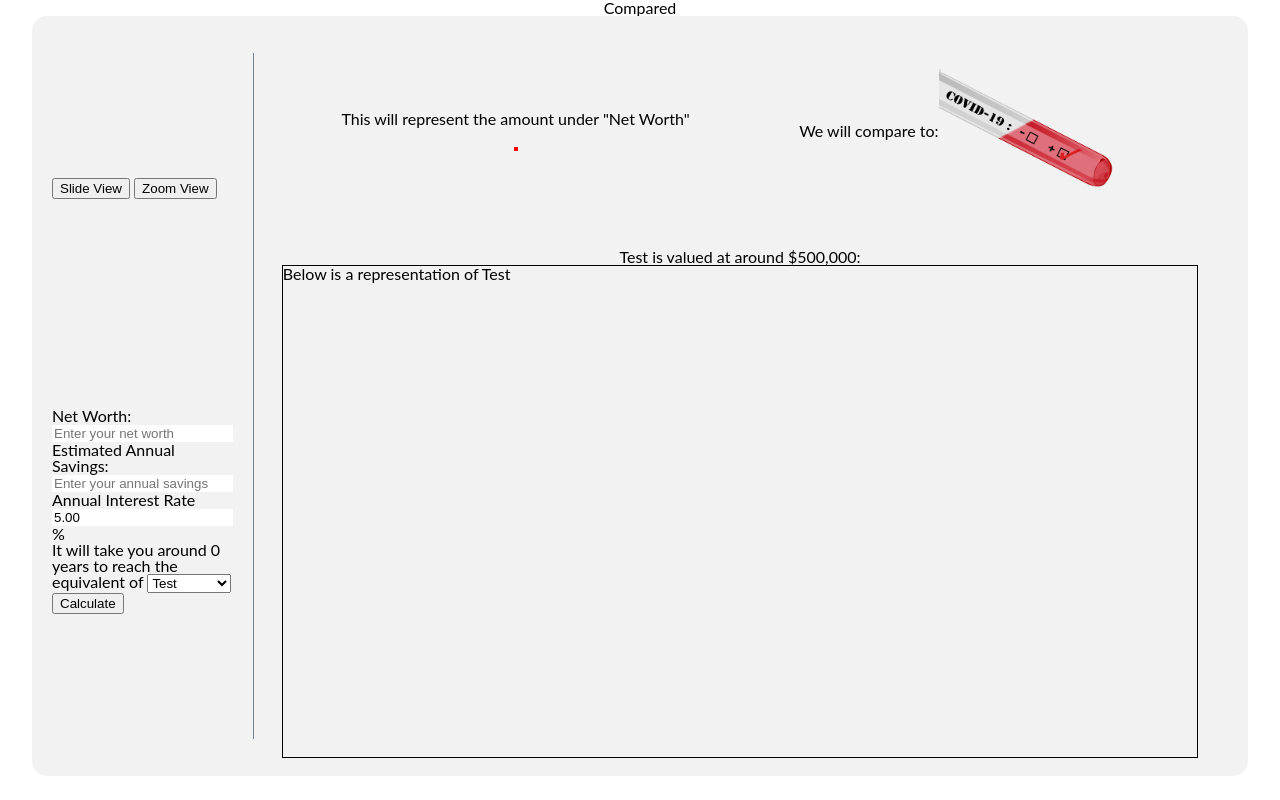
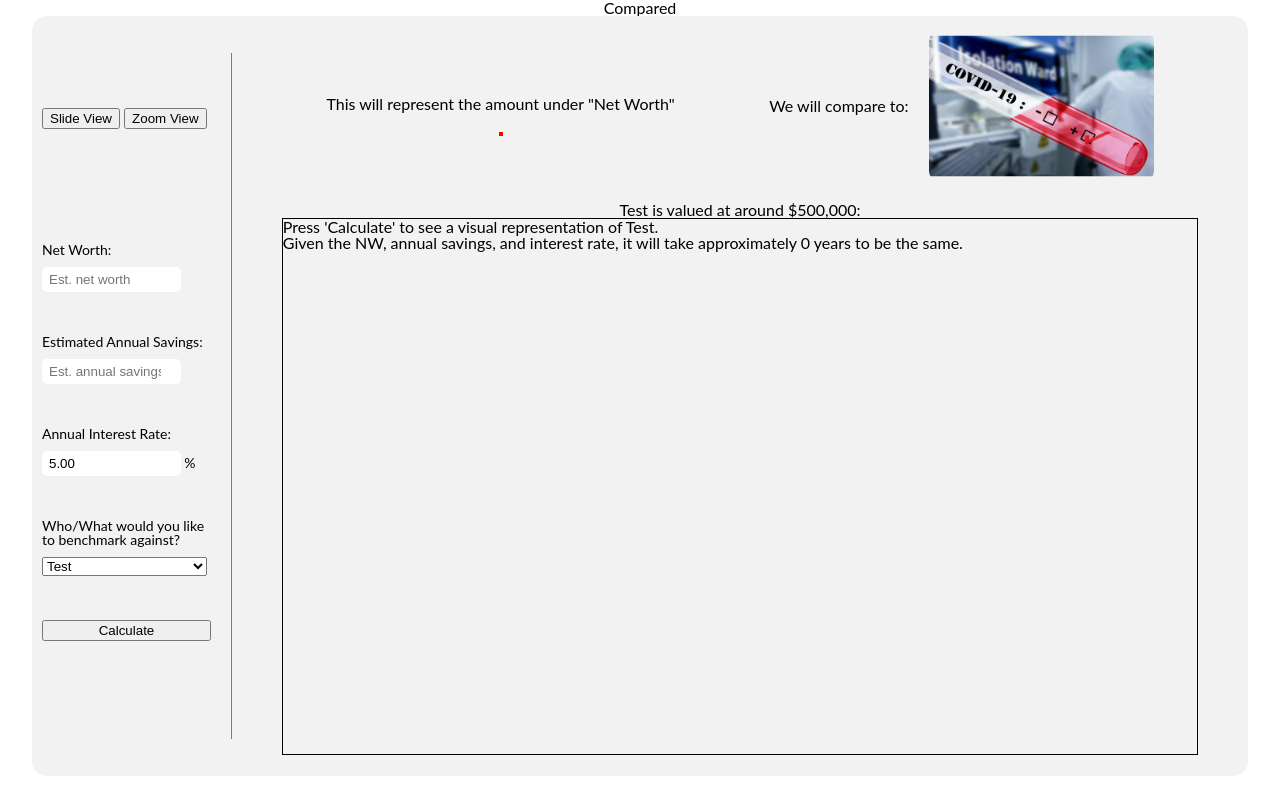
Before and after one commit to darrickyong/compared, a website: page index.html in a window 1280 px wide. Drawn offline with nearby package versions, Linux system fonts and the light colour scheme.

Commit message:
Fixed visuals and added more seeds

```diff
--- a/assets/javascripts/index.js
+++ b/assets/javascripts/index.js
@@ -45,11 +45,19 @@ document
         document.getElementsByClassName("user-selection")[0].selectedIndex
       ].val;
     document.getElementById("user-worth").innerHTML = `This represents $${conv_number(parseFloat(baseline))}`;
-    update(compare / baseline);
+    if ((compare / baseline) > 300) {
+      if (window.confirm("It seems like there is a vast disparity, which will cause an usually long load time. Are you sure you want to continue?")) {
+        update(compare / baseline);
+      } else return;
+    } else {
+      update(compare / baseline);
+    }
   })
 
 const netWorth = [
-  { "name": "Test", "val": 500000, "img":"./assets/images/test.png" },
+  { "name": "Test", "val": 500000, "img":"./assets/images/test.jpeg" },
+  { "name": "Median Bay Area house", "val": 928000, "img":"./assets/images/home.jpg" },
+  { "name": "Boeing 777-300ER", "val": 375500000, "img": "./assets/images/boeing.jpg"},
   { "name": "Jeff Bezos", "val": 145000000000, "img": "./assets/images/jeff.jpg" },
 ]
 
@@ -88,16 +96,17 @@ const you = d3.select(".this-is-you")
 
 const compareImg = d3.select(".this-is-else")
   .append("svg")
-  .attr("width", 200)
-  .attr("height", 200)
+  .attr("width", "225px")
+  .attr("height", "150px")
+  .attr("class", "compare-img")
   .append("image")
-  .attr("width", 200)
-  .attr("height", 200)
+  .attr("width", "225px")
+  .attr("height", "150px")
   .attr("xlink:href",
     netWorth[document.getElementsByClassName("user-selection")[0].selectedIndex].img)
 
 const compareName = d3
-  .select("#compare-name")
+  .selectAll(".compare-name")
   .text(netWorth[document.getElementsByClassName("user-selection")[0].selectedIndex].name);
 
 const compareVal = d3
@@ -133,7 +142,8 @@ const updateDelay = updateDuration / 500;
 let block = svg
   .append("g")
   .attr("class", "cells")
-  .attr("transform", "translate(" + offset + "," + (offset + 30) + ")")
+  .attr("transform", "translate(" + offset + "," + (offset) + ")")
+  // .attr("transform", "translate(0,0)")
   .selectAll("rect");
 
 const update = size => {
@@ -175,14 +185,14 @@ const update = size => {
     .attr("width", cellSize);
 }
 
-document
-  .getElementsByClassName("slide-button")[0]
-  .addEventListener("click", (e) => {
-    update(1)
-  });
+// document
+//   .getElementsByClassName("slide-button")[0]
+//   .addEventListener("click", (e) => {
+//     update(1)
+//   });
 
-document
-  .getElementsByClassName("zoom-button")[0]
-  .addEventListener("click", (e) => {
-    update(10)
-  });
+// document
+//   .getElementsByClassName("zoom-button")[0]
+//   .addEventListener("click", (e) => {
+//     update(10)
+//   });
--- a/assets/stylesheets/main.css
+++ b/assets/stylesheets/main.css
@@ -26,11 +26,32 @@ body {
   flex-direction: column;
   justify-content: space-around;
   height: 85%;
-  padding: 20px;
+  padding: 20px 20px 20px 10px;
   border-right: 1px solid slategray;
 }
 
+.summary {
+  height: 75%;
+  font-size: 14px;
+}
+
+#user-form {
+  height: 100%;
+  display: flex;
+  flex-direction: column;
+  justify-content: space-evenly;
+}
+
 #user-form input {
+  width: 75%;
+  padding: 5px 5px 5px 7px;
+  margin-top: 10px;
+  border-radius: 5px;
+  border: none;
+}
+
+.user-compare > select {
+  margin-top: 10px;
 }
 
 .main-right {
@@ -55,6 +76,10 @@ body {
   text-align: center;
 }
 
+#user-worth {
+  margin-top: 20px;
+}
+
 .this-is-you > svg {
   margin-top: 20px;
 }
@@ -64,6 +89,12 @@ body {
   justify-content: space-around;
   align-items: center;
   text-align: center;
+}
+
+.compare-img {
+  margin-left: 20px;
+  border-radius: 10px;
+  border: none;
 }
 
 .main-right-body {
--- a/index.html
+++ b/index.html
@@ -27,29 +27,33 @@
                 type="number"
                 class="user-worth"
                 step="0.01"
-                placeholder="Enter your net worth">
+                placeholder="Est. net worth">
             </label>
             <label> Estimated Annual Savings:
               <input
                 type="number"
                 class="user-savings"
                 setp="0.01"
-                placeholder="Enter your annual savings">
+                placeholder="Est. annual savings">
             </label>
-            <label> Annual Interest Rate
-              <input
-                type="number"
-                class="user-interest"
-                value="5.00"
-                step="0.01"
-                placeholder="Enter annual interest"> %
+            <label> Annual Interest Rate:
+              <span>
+                <input
+                  type="number"
+                  class="user-interest"
+                  value="5.00"
+                  step="0.01"
+                  placeholder="Enter annual interest">
+                %
+              </span>
             </label>
 
             <div class="user-compare">
-              It will take you around
-              <span id="years">0</span>
-              years to reach the equivalent of
+              <span>
+                Who/What would you like to benchmark against?
+              </span>
             </div>
+
             <button>Calculate</button>
           </form>
 
@@ -61,7 +65,7 @@
     <div class="main-right">
       <div class="main-right-header">
         <div class="this-is-you">
-          <span id="user-worth">This will represent the amount under "Net Worth"</span>
+          <div id="user-worth">This will represent the amount under "Net Worth"</div>
         </div>
         <div class="this-is-else">
           <div>
@@ -70,10 +74,14 @@
         </div>
       </div>
       <div class="main-right-body">
-        <div><span id="compare-name"></span> is valued at around $<span id="compare-val"></span>:</div>
-        <!-- <svg id="testing"></svg> -->
+        <div><span class="compare-name"></span> is valued at around $<span id="compare-val"></span>:</div>
         <div class="blocks">
-          Below is a representation of Test
+          <div>
+            Press 'Calculate' to see a visual representation of <span class="compare-name"></span>.
+          </div>
+          <div>
+            Given the NW, annual savings, and interest rate, it will take approximately <span id="years">0</span> years to be the same.
+          </div>
         </div>
       </div>
     </div>
```
Also changed, not shown: assets/images/boeing.jpg (added), assets/images/home.jpg (added), assets/images/jeff.jpg, assets/images/test.jpeg (added), assets/images/test.png (deleted).
